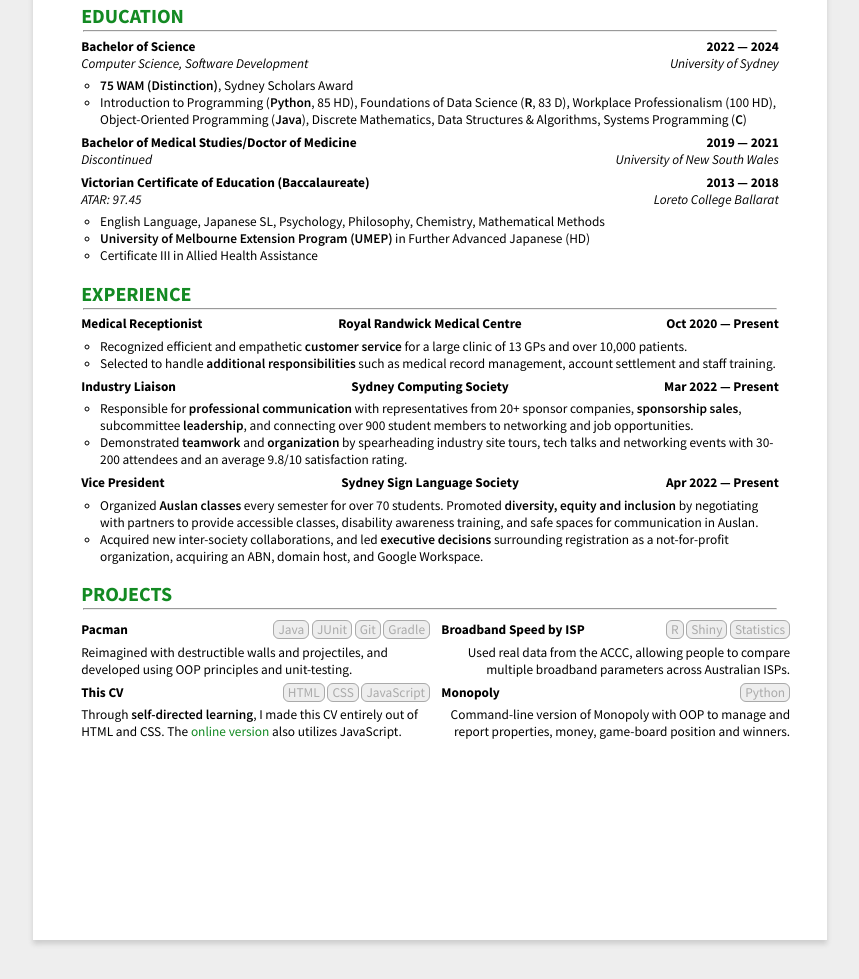
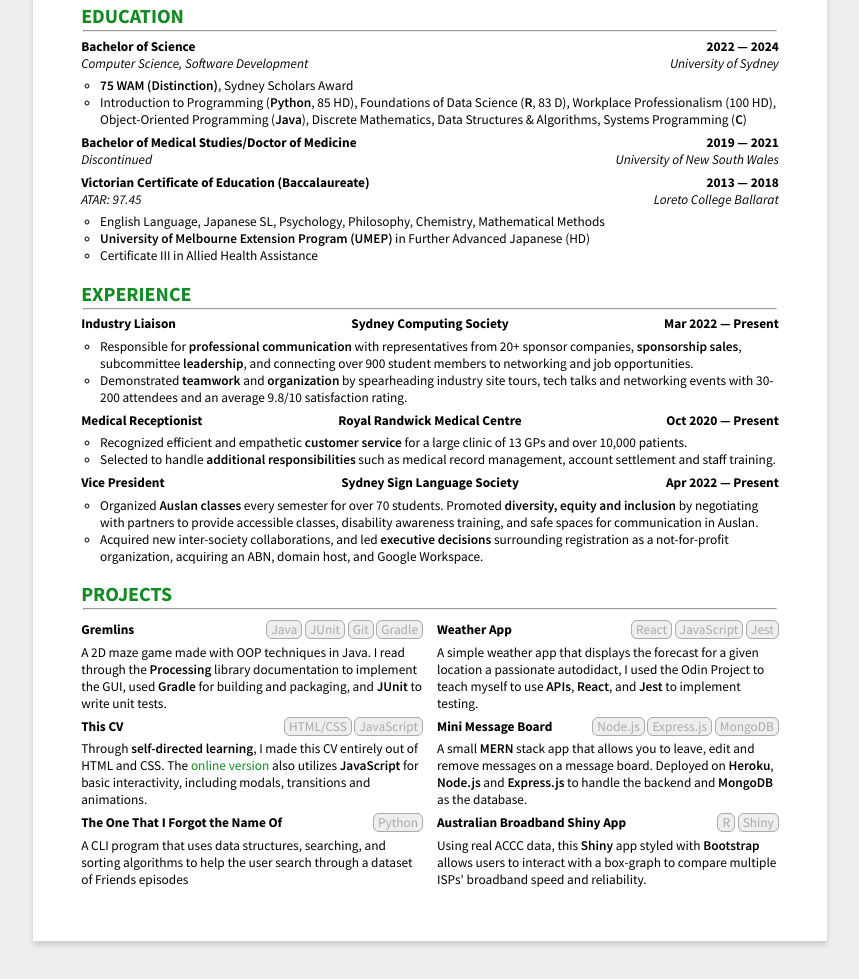
Before and after one commit to gracefry/CV, a plain HTML site: page index.html in a window 1280 px wide. Shown: the part 437-1416 px from the top of the page, without its empty margins (210-1069 px from the left). Drawn offline with Linux system fonts and the light colour scheme.

Commit message:
Update projects and add new pages

```diff
--- a/index.html
+++ b/index.html
@@ -140,28 +140,6 @@
             <div class="section" id="experience">
                 <h2>EXPERIENCE</h2>
                 <hr>
-                <div class="entry" id="reception">
-                    <div class="three-panel">
-                        <div class="left">
-                            <strong>Medical Receptionist</strong>
-                        </div>
-                        <div class="center">
-                            <strong>Royal Randwick Medical Centre</strong>
-                            <br>
-                        </div>
-                        <div class="right">
-                            <strong>Oct 2020 — Present</strong>
-                        </div>
-                    </div>
-                    <ul>
-                        <li>Recognized efficient and empathetic <b>customer
-                            service</b> for a large clinic of 13 GPs and over
-                            10,000 patients.</li>
-                        <li>Selected to handle <b>additional responsibilities </b>
-                            such as medical record management,
-                            account settlement and staff training.</li>
-                    </ul>
-                </div>
                 <div class="entry" id="syncs">
                     <div class="three-panel">
                         <div class="left">
@@ -184,6 +162,28 @@
                             by spearheading industry site tours, tech talks and
                             networking events with 30-200 attendees and an
                             average 9.8/10 satisfaction rating.</li>
+                    </ul>
+                </div>
+                <div class="entry" id="reception">
+                    <div class="three-panel">
+                        <div class="left">
+                            <strong>Medical Receptionist</strong>
+                        </div>
+                        <div class="center">
+                            <strong>Royal Randwick Medical Centre</strong>
+                            <br>
+                        </div>
+                        <div class="right">
+                            <strong>Oct 2020 — Present</strong>
+                        </div>
+                    </div>
+                    <ul>
+                        <li>Recognized efficient and empathetic <b>customer
+                            service</b> for a large clinic of 13 GPs and over
+                            10,000 patients.</li>
+                        <li>Selected to handle <b>additional responsibilities </b>
+                            such as medical record management,
+                            account settlement and staff training.</li>
                     </ul>
                 </div>
                 <div class="entry" id="signsoc">
@@ -219,7 +219,7 @@
                     <div class="left">
                         <div class="entry" id="pacman">
                             <div class="two-panel">
-                                <strong>Pacman</strong>
+                                <strong>Gremlins</strong>
                                 <div class="skills">
                                     <span>Java</span>
                                     <span>JUnit</span>
@@ -227,47 +227,75 @@
                                     <span>Gradle</span>
                                 </div>
                         </div>
-                            Reimagined with destructible walls and projectiles, and
-                            developed using OOP principles and unit-testing.
-
+                            A 2D maze game made with OOP techniques in Java. I read through
+                            the <b>Processing</b> library documentation to implement the
+                            GUI, used <b>Gradle</b> for building and packaging, and <b>JUnit</b>
+                            to write unit tests.
                         </div>
                         <div class="entry" id="cv">
                             <div class="two-panel">
                                 <strong>This CV</strong>
                                     <div class="skills">
-                                        <span>HTML</span>
-                                        <span>CSS</span>
+                                        <span>HTML/CSS</span>
                                         <span>JavaScript</span>
                                     </div>
                             </div>
                             Through <b>self-directed learning</b>, I made this CV
                             entirely out of HTML and CSS. The <a href="http://gracefry.github.io/CV" target="_blank" rel="noopener noreferrer">
-                            online version</a> also utilizes JavaScript.
+                            online version</a> also utilizes <b>JavaScript</b> for basic
+                            interactivity, including modals, transitions and animations.
                         </div>
-
+                        <div class="entry" id="cv">
+                            <div class="two-panel">
+                                <strong>The One That I Forgot the Name Of</strong>
+                                    <div class="skills">
+                                        <span>Python</span>
+                                    </div>
+                            </div>
+                            A CLI program that uses data structures, searching, and sorting
+                            algorithms to help the user search through a dataset of
+                            Friends episodes
+                        </div>
                     </div>
                     <div class="right">
                         <div class="entry" id="shiny">
                             <div class="two-panel">
-                                <strong>Broadband Speed by ISP</strong>
+                                <strong>Weather App</strong>
+                                <div class="skills">
+                                    <span>React</span>
+                                    <span>JavaScript</span>
+                                    <span>Jest</span>
+                                </div>
+                            </div>
+                            A simple weather app that displays the forecast for a
+                            given location a passionate autodidact, I used the Odin Project to
+                            teach myself to use <b>APIs</b>, <b>React</b>, and <b>Jest</b> to implement testing.
+                        </div>
+                        <div class="entry" id="monopoly">
+                            <div class="two-panel">
+                                <strong>Mini Message Board</strong>
+                                <div class="skills">
+                                    <span>Node.js</span>
+                                    <span>Express.js</span>
+                                    <span>MongoDB</span>
+                                </div>
+                            </div>
+                            A small <b>MERN</b> stack app that allows you to leave,
+                            edit and remove messages on a message board. Deployed on
+                            <b>Heroku</b>, <b>Node.js</b> and <b>Express.js</b> to handle the backend
+                            and <b>MongoDB</b> as the database.
+                        </div>
+                        <div class="entry" id="monopoly">
+                            <div class="two-panel">
+                                <strong>Australian Broadband Shiny App</strong>
                                 <div class="skills">
                                     <span>R</span>
                                     <span>Shiny</span>
-                                    <span>Statistics</span>
                                 </div>
                             </div>
-                                Used real data from the ACCC, allowing people to compare
-                                multiple broadband parameters across Australian ISPs.
-                        </div>
-                        <div class="entry" id="monopoly">
-                            <div class="two-panel">
-                                <strong>Monopoly</strong>
-                                <div class="skills">
-                                    <span>Python</span>
-                                </div>
-                            </div>
-                            Command-line version of Monopoly with OOP to manage and
-                            report properties, money, game-board position and winners.
+                            Using real ACCC data, this <b>Shiny</b> app styled with <b>Bootstrap</b>
+                            allows users to interact with a box-graph to compare
+                            multiple ISPs' broadband speed and reliability.
                         </div>
                     </div>
                 </div>
@@ -284,3 +312,7 @@
     </div>
 </body>
 </html>
+<!--       _
+       .__(.)< (MEOW)
+        \___)
+ ~~~~~~~~~~~~~~~~~~-->
--- a/pages/pagestyle.css
+++ b/pages/pagestyle.css
@@ -19,3 +19,9 @@ body {
 * {
     box-sizing: border-box;
 }
+
+#profile-picture {
+    aspect-ratio: 1 / 1;
+    height: 250px;
+    border-radius: 50%;
+}
--- a/style.css
+++ b/style.css
@@ -215,16 +215,16 @@ body {
 }
         .two-panel > .right {
             text-align: right;
-            flex: 0 0 50%;
+            flex: 0 0 49%;
         }
 
         .two-panel > .left {
-            flex: 0 0 50%;
+            flex: 0 0 49%;
         }
 
-    #projects > .two-panel {
-        gap: 0.3cm;
-    }
+        #projects > .two-panel > .right {
+            text-align: left;
+        }
 
 h2 {
     margin-bottom: 0;
```
Also changed, not shown: pages/header.html (+5 -1 lines), pages/profile_picture.jpg (added).
